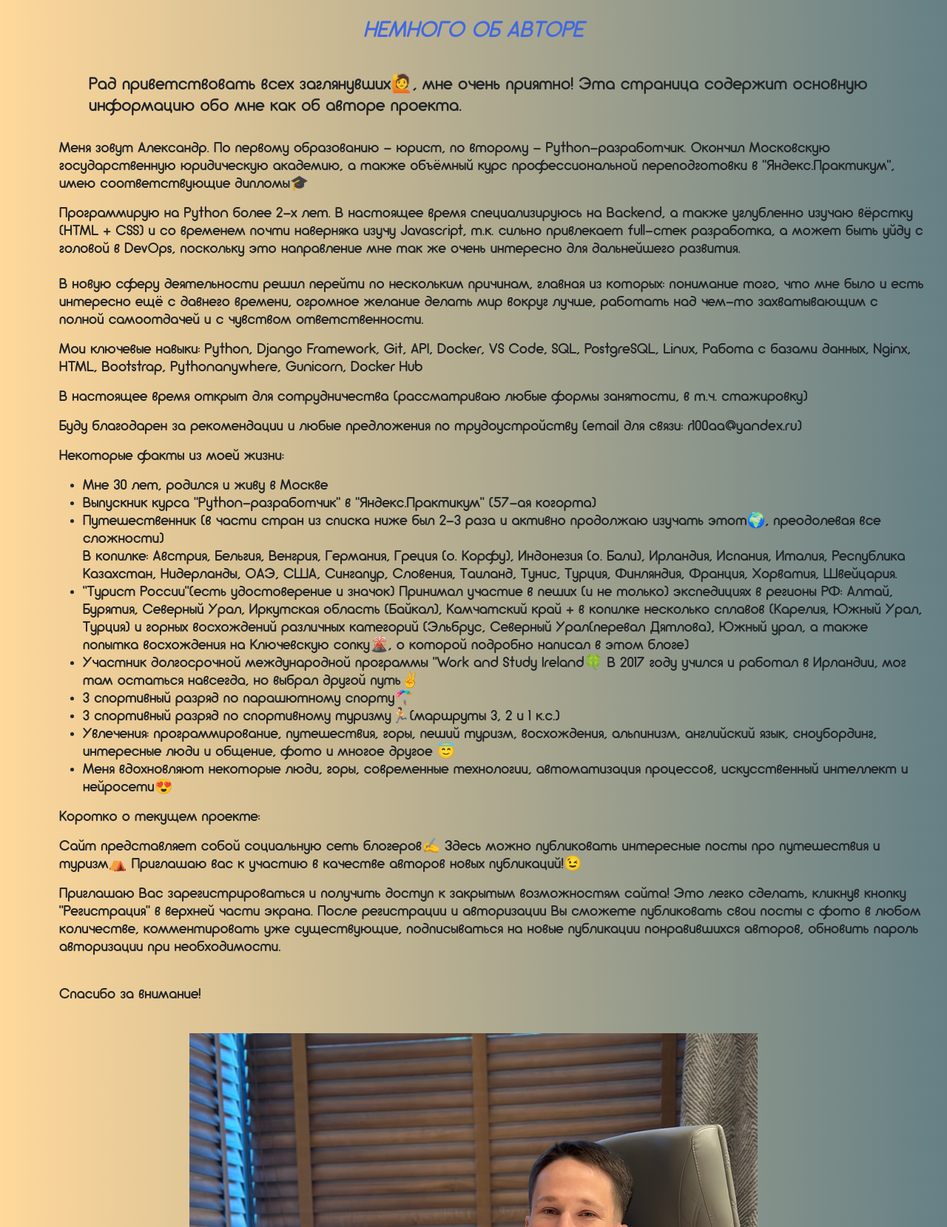
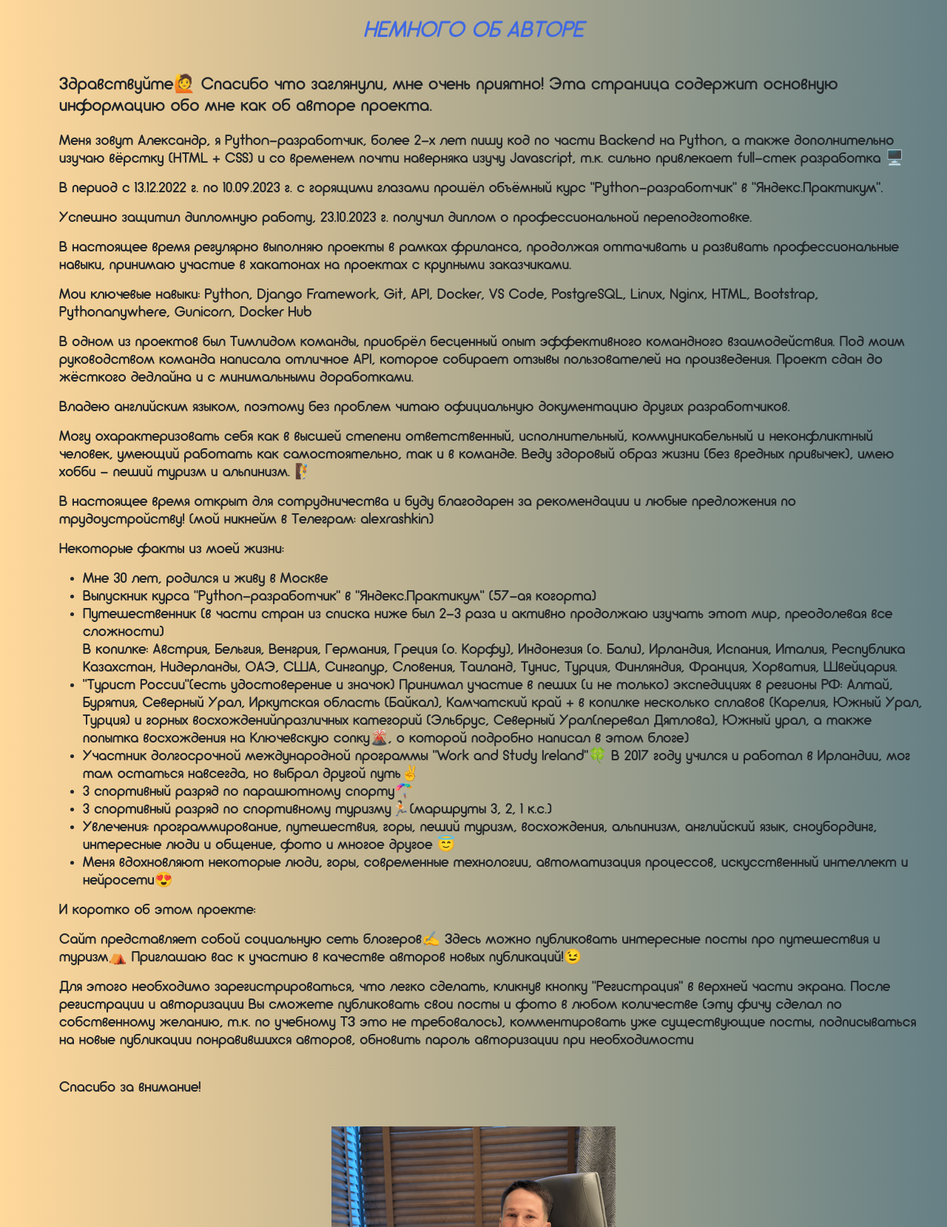
Before and after one commit to alexrashkin/TravelTube, a Django app: page /about/author/ in a window 1280 px wide. Shown: the part 56-1715 px from the top of the page at 74% size. Run offline with Django 3.2, Linux system fonts and the light colour scheme; some libraries are stand-ins or nearby versions.

Commit message:
final_commit

```diff
--- a/yatube/posts/models.py
+++ b/yatube/posts/models.py
@@ -1,8 +1,9 @@
-from core.models import CreatedModel
 from django.contrib.auth import get_user_model
 from django.core.exceptions import ValidationError
 from django.db import models
 from PIL import Image as PilImage
+
+from core.models import CreatedModel
 
 User = get_user_model()
 
--- a/yatube/posts/views.py
+++ b/yatube/posts/views.py
@@ -1,7 +1,7 @@
 from django.contrib.auth.decorators import login_required
 from django.shortcuts import get_object_or_404, redirect, render
+
 from posts.services import make_pages
-
 from yatube.settings import NUMBER_POSTS
 
 from .forms import CommentForm, PostForm
--- a/yatube/templates/about/author.html
+++ b/yatube/templates/about/author.html
@@ -3,72 +3,102 @@
 {% block content %}
 <div class="author">
   <br>
-  <h1 style="font-size: 31px; text-transform: uppercase; font-style: italic; color:#4169E1; text-align: center;">Немного об авторе</h1>
+  <h1 style="font-size: 31px; text-transform: uppercase; font-style: italic;
+   color:#4169E1; text-align: center;">Немного об авторе</h1>
   {% load static %}
   <link rel="stylesheet" type="text/css" href="{% static 'css/style.css' %}">
-  <p><div style="margin-left: 90px; margin-bottom: 30px; margin-top: 40px;"><h4>Рад приветствовать всех заглянувших&#128587;, мне очень приятно!
-   Эта страница содержит основную информацию обо мне как об авторе проекта.</h4></div>
+   <p><div style="margin-left: 50px; margin-bottom: 20px; margin-top: 40px;">
+   <h4>Здравствуйте&#128587; Cпасибо что заглянули, мне очень приятно!
+   Эта страница содержит основную информацию обо мне как об авторе проекта.
+   </h4></div>
   <div style="margin-left: 50px;">
-  <h5><p> Меня зовут Александр. По первому образованию - юрист, по второму - Python-разработчик.
-     Окончил Московскую государственную юридическую академию, а также объёмный курс профессиональной переподготовки в "Яндекс.Практикум", имею соответствующие дипломы&#127891;</p>
-     Программирую на Python более 2-х лет. В настоящее время специализируюсь на Backend,
-     а также углубленно изучаю вёрстку (HTML + CSS) и со временем почти наверняка изучу Javascript, т.к. сильно привлекает full-стек разработка, а может быть уйду с головой в DevOps, поскольку это направление мне так же очень интересно для дальнейшего развития.
-  <br>
-  <br>
-     В новую сферу деятельности решил перейти по нескольким
-     причинам, главная из которых: понимание того, что мне
-     было и есть интересно ещё с давнего времени, огромное желание делать мир
-     вокруг лучше, работать над чем-то захватывающим с полной
-     самоотдачей и с чувством ответственности.</p>
+  <h5><p>Меня зовут Александр, я Python-разработчик, более 2-х лет пишу код по
+   части Backend на Python, а также дополнительно изучаю вёрстку (HTML + CSS)
+   и со временем почти наверняка изучу Javascript, т.к. сильно привлекает
+   full-стек разработка &#128421;&#65039;
+   <p>
+   В период с 13.12.2022 г. по 10.09.2023 г. с горящими глазами прошёл
+   объёмный курс "Python-разработчик" в "Яндекс.Практикум".
+   </p>
+   <p>
+   Успешно защитил дипломную работу, 23.10.2023 г. получил диплом о
+   профессиональной переподготовке.
+   </P>
+   <p>
+   В настоящее время регулярно выполняю проекты в рамках фриланса, продолжая
+   оттачивать и развивать профессиональные навыки,
+   принимаю участие в хакатонах на проектах с крупными заказчиками.
+   </p>
   <p>Мои ключевые навыки:
-      Python, Django Framework, Git, API, Docker, VS Code, SQL, PostgreSQL,
-      Linux, Работа с базами данных, Nginx, HTML, Bootstrap,
-      Pythonanywhere, Gunicorn, Docker Hub</p>
-  <p>В настоящее время открыт для сотрудничества (рассматриваю любые формы занятости, в т.ч. стажировку)</p>
-  <p>Буду благодарен за рекомендации и любые предложения по трудоустройству (email для связи: r100aa@yandex.ru)</p>
+      Python, Django Framework, Git, API, Docker, VS Code, PostgreSQL,
+      Linux, Nginx, HTML, Bootstrap, Pythonanywhere, Gunicorn, Docker Hub</p>
+  <p>В одном из проектов был Тимлидом команды, приобрёл бесценный опыт
+   эффективного командного взаимодействия.
+   Под моим руководством команда написала отличное API, которое собирает
+   отзывы пользователей на произведения.
+   Проект сдан до жёсткого дедлайна и с минимальными доработками.
+  </p>
+  <p>
+   Владею английским языком, поэтому без проблем читаю официальную
+   документацию других разработчиков.
+  </P>
+  <p>
+   Могу охарактеризовать себя как в высшей степени ответственный,
+   исполнительный, коммуникабельный и неконфликтный человек,
+   умеющий работать как самостоятельно, так и в команде. Веду здоровый образ
+   жизни (без вредных привычек), имею хобби - пеший туризм и альпинизм. 🧗
+  </p>
+  <p>
+   В настоящее время открыт для сотрудничества и буду благодарен за
+   рекомендации и любые предложения по трудоустройству!
+   (мой никнейм в Телеграм: alexrashkin)</p>
   <p>Некоторые факты из моей жизни:
   <ul>
   <li>Мне 30 лет, родился и живу в Москве</li>
   <li>
-     Выпускник курса "Python-разработчик" в "Яндекс.Практикум" (57-ая когорта)</li>
-  <li>Путешественник (в части стран из списка ниже был 2-3 раза и активно продолжаю изучать этот&#127757;,
-   преодолевая все сложности)</li>
+     Выпускник курса "Python-разработчик" в "Яндекс.Практикум"
+     (57-ая когорта)</li>
+  <li>Путешественник (в части стран из списка ниже был 2-3 раза и активно
+   продолжаю изучать этот мир, преодолевая все сложности)</li>
       В копилке: Австрия, Бельгия, Венгрия, Германия, Греция (о.
      Корфу), Индонезия (о. Бали), Ирландия, Испания, Италия, Республика
      Казахстан, Нидерланды, ОАЭ, США, Сингапур, Словения, Таиланд, Тунис,
      Турция, Финляндия, Франция, Хорватия, Швейцария.</li>
-  <li>"Турист России"(есть удостоверение и значок) Принимал участие в пеших (и не только)
-      экспедициях в регионы РФ: Алтай, Бурятия, Северный Урал, Иркутская
-      область (Байкал), Камчатский край + в копилке несколько
-      сплавов (Карелия, Южный Урал, Турция) и горных восхождений
-      различных категорий (Эльбрус, Северный Урал(перевал Дятлова),
-      Южный урал, а также попытка восхождения на Ключевскую сопку&#127755;, о которой подробно
-      написал в этом блоге)</li>
+  <li>"Турист России"(есть удостоверение и значок) Принимал участие в пеших
+   (и не только) экспедициях в регионы РФ: Алтай, Бурятия, Северный Урал,
+   Иркутская область (Байкал), Камчатский край + в копилке несколько сплавов
+   (Карелия, Южный Урал, Турция) и горных восхожденийnразличных категорий
+   (Эльбрус, Северный Урал(перевал Дятлова), Южный урал, а также попытка
+   восхождения на Ключевскую сопку&#127755;, о которой подробно написал в этом
+   блоге)</li>
   <li>Участник долгосрочной международной программы "Work and Study
-     Ireland&#127808; В 2017 году учился и работал в Ирландии, мог там
+     Ireland"&#127808; В 2017 году учился и работал в Ирландии, мог там
      остаться навсегда, но выбрал другой путь&#9996;</li>
   <li>3 спортивный разряд по парашютному спорту&#129666;</li>
-  <li>3 спортивный разряд по спортивному туризму🏃🏻(маршруты 3, 2 и 1 к.с.)</li>
-  <li>Увлечения: программирование, путешествия, горы, пеший туризм, восхождения,
-   альпинизм, английский язык, сноубординг, интересные люди и общение,
-   фото и многое другое &#128519;</li>
+  <li>3 спортивный разряд по спортивному туризму🏃🏻(маршруты 3, 2, 1 к.с.)</li>
+  <li>Увлечения: программирование, путешествия, горы, пеший туризм,
+   восхождения, альпинизм, английский язык, сноубординг, интересные люди и
+   общение, фото и многое другое &#128519;</li>
   <li>Меня вдохновляют некоторые люди, горы, современные технологии,
    автоматизация процессов, искусственный интеллект и нейросети&#128525;</li>
   </ul>
-  <p>Коротко о текущем проекте:</p>
-  <p>Сайт представляет собой социальную сеть блогеров&#9997; Здесь можно публиковать интересные посты про путешествия и
-     туризм&#9978; Приглашаю вас к участию в качестве авторов новых публикаций!&#128521;</P>
-  <p>Приглашаю Вас зарегистрироваться и получить доступ к закрытым
-      возможностям сайта! Это легко сделать, кликнув кнопку "Регистрация"
-      в верхней части экрана. После регистрации и авторизации Вы сможете
-      публиковать свои посты с фото в любом количестве,
-      комментировать уже существующие, подписываться на новые публикации
-      понравившихся авторов, обновить пароль авторизации при необходимости.</p>
+  <p>И коротко об этом проекте:</p>
+  <p>Сайт представляет собой социальную сеть блогеров&#9997; Здесь можно
+   публиковать интересные посты про путешествия и туризм&#9978; Приглашаю вас
+   к участию в качестве авторов новых публикаций!&#128521;</P>
+  <p>Для этого необходимо зарегистрироваться, что легко сделать, кликнув
+   кнопку "Регистрация" в верхней части экрана. После регистрации и
+   авторизации Вы сможете публиковать свои посты и фото в любом количестве
+   (эту фичу сделал по собственному желанию, т.к. по учебному ТЗ это не
+   требовалось), комментировать уже существующие посты, подписываться на новые
+   публикации понравившихся авторов, обновить пароль авторизации при
+   необходимости</p>
   <p>
   <br>
      Спасибо за внимание!</p>
 </div>
 </h5>
 <br>
-<img src="{% static 'img/me.png' %}" style="max-width: 100%; height: auto; display: block; margin: 0 auto;">
+<img src="{% static 'img/me.png' %}" style="max-width: 100%; height: auto;
+display: block; margin: 0 auto;">
 {% endblock %}
```
Also changed, not shown: yatube/posts/tests/test_forms.py (+1 -0 lines), yatube/posts/tests/test_models.py (+1 -0 lines), yatube/posts/tests/test_urls.py (+1 -0 lines), yatube/posts/tests/test_views.py (+1 -0 lines), yatube/templates/about/tech.html (+9 -5 lines), yatube/static/img/me.png.
